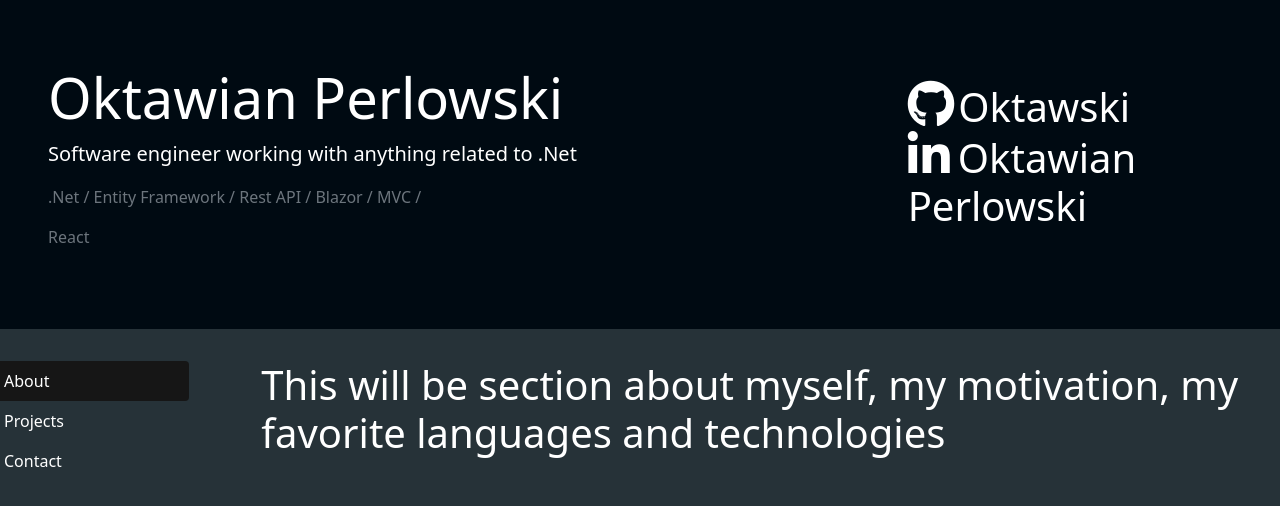
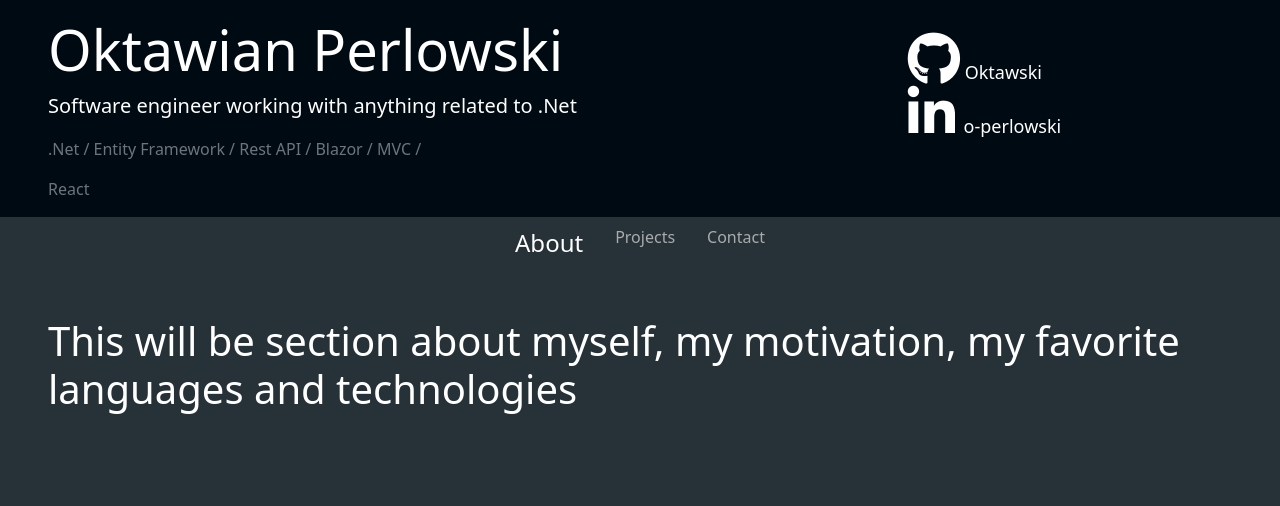
Before and after one commit to Oktawski/Oktawski.github.io, a plain HTML site: page index.html in a window 1280 px wide. Drawn offline with nearby package versions, Linux system fonts and the light colour scheme.

Commit message:
Some changes

```diff
--- a/index.html
+++ b/index.html
@@ -4,31 +4,32 @@
     <meta charset="UTF-8">
     <title>Oktawian Perlowski</title>
     <meta name="description" content="Oktawian Perlowski, software engineer"/>
-    <link rel="stylesheet" href="https://maxcdn.bootstrapcdn.com/bootstrap/4.0.0/css/bootstrap.min.css" integrity="sha384-Gn5384xqQ1aoWXA+058RXPxPg6fy4IWvTNh0E263XmFcJlSAwiGgFAW/dAiS6JXm" crossorigin="anonymous">
+    <link href="https://cdn.jsdelivr.net/npm/bootstrap@5.3.0-alpha1/dist/css/bootstrap.min.css" rel="stylesheet" integrity="sha384-GLhlTQ8iRABdZLl6O3oVMWSktQOp6b7In1Zl3/Jr59b6EGGoI1aFkw7cmDA6j6gD" crossorigin="anonymous">
     <link rel="stylesheet" href="https://cdn.jsdelivr.net/npm/bootstrap-icons@1.8.1/font/bootstrap-icons.css">
     <link rel="stylesheet" href="resources/css/bootstrap.min.css" type="text/css" />
     <link rel="stylesheet" href="resources/css/global.css" type="text/css"/>
     <link rel="stylesheet" href="main.css" type="text/css"/>
     <link href="https://fonts.googleapis.com/css2?family=Roboto:wght@300&display=swap" rel="stylesheet">
+    <script src="https://cdn.jsdelivr.net/npm/bootstrap@5.3.0-alpha1/dist/js/bootstrap.bundle.min.js" integrity="sha384-w76AqPfDkMBDXo30jS1Sgez6pr3x5MlQ1ZAGC+nuZB+EYdgRZgiwxhTBTkF7CXvN" crossorigin="anonymous"></script>
     <script src="https://kit.fontawesome.com/997dd731db.js" crossorigin="anonymous"></script>
     <script src="resources/js/bootstrap.js"></script>
 </head>
 <body style="min-width: 200px;">
-    <div class="jumbotron jumbotron-fluid " style="background-color: #000a12">
+    <div class="jumbotron jumbotron-fluid pt-3" style="background-color: #000a12">
         <div class="row pl-md-5 container-fluid">
             <div class="col">
                 <h1 class="display-4">Oktawian Perlowski</h1>
-                <p class="lead">Software engineer working with anything related to .Net</p>
+                <p class="lead ">Software engineer working with anything related to .Net</p>
                 <p class="text-secondary">.Net / Entity Framework / Rest API / Blazor / MVC / </p>
                 <p class="text-secondary">React</p>
             </div>
-            <div class="col justify-content-end p-3">
+            <div class="col d-none d-lg-block justify-content-end p-3">
                 <div class="row">
                     <div class="col-md-7 ml-auto">
                         <a href="https://github.com/Oktawski" target="_blank" style="text-decoration: none;">
-                            <div>
+                            <div class="link">
                                 <i class="fa-brands fa-github fa-3x"></i>
-                                <span class="display-6">Oktawski</span>
+                                <span>Oktawski</span>
                             </div>
                         </a>
                     </div>
@@ -37,8 +38,10 @@
                 <div class="row">
                     <div class="col-md-7 ml-auto">
                         <a href="https://www.linkedin.com/in/o-perlowski/" target="_blank" style="text-decoration: none;">
+                            <div class="link">
                                 <i class="fa-brands fa-linkedin-in fa-3x mr-1"></i>
-                            <span class="display-6">Oktawian Perlowski</span>
+                                <span>o-perlowski</span>
+                            </div>
                         </a>
                     </div>
                 </div>
@@ -46,8 +49,7 @@
         </div>
     </div>
 
-    <div class="row w-100">
-        <ul class="col-2 flex-column nav nav-pills" id="tabs" role="tablist">
+    <ul class="nav justify-content-center" id="tabs" role="tablist">
         <li class="nav-item">
             <a class="nav-link active"
                 id="about-tab"
@@ -86,7 +88,7 @@
         </li>
     </ul>
 
-        <div class="col ml-5 tab-content">
+    <div class="p-5 tab-content">
         <div class="tab-pane active" id="about" role="tabpanel" aria-labelledby="about-tab">
             <h1>
                 This will be section about myself, my motivation, my favorite languages and technologies
@@ -101,7 +103,6 @@
             </h1>
         </div>
     </div>
-    </div>
 
 </body>
 </html>
--- a/main.css
+++ b/main.css
@@ -1,3 +1,33 @@
-.nav-pills > li > a.active {
-    background-color: rgb(22, 22, 22) !important;
+html, body {
+    height: 100%;
 }
+
+
+.nav > li > a.active {
+    color: white !important;
+    font-weight: initial;
+    font-size: x-large
+}
+
+.nav > li > a{
+    color: rgb(171, 171, 171) !important;
+    font-weight: light;
+}
+
+a {
+    transition: 300ms ease-out !important;
+}
+
+a:hover {
+    font-size: larger;
+}
+
+.link {
+    font-size: large;
+    transition: 500ms ease-out !important;
+}
+
+.link:hover {
+    font-size: larger;
+
+}
```
Lines whose indentation alone changed are shown as unchanged.
